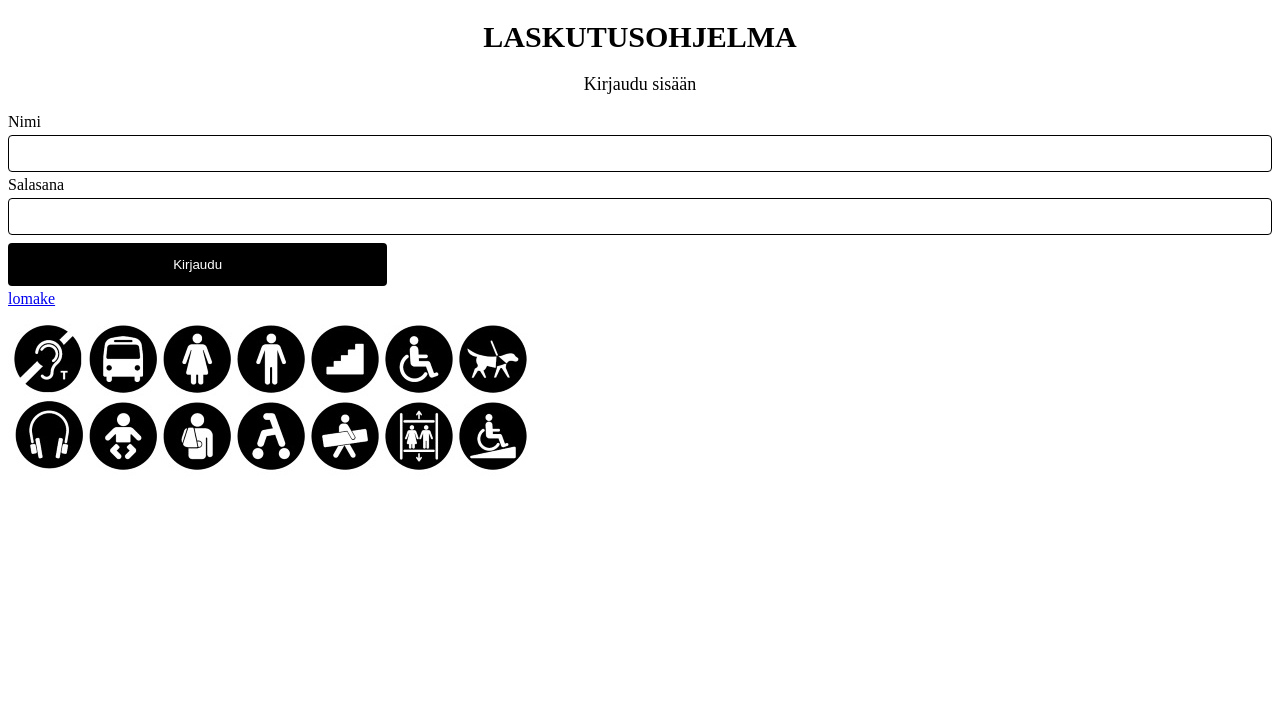
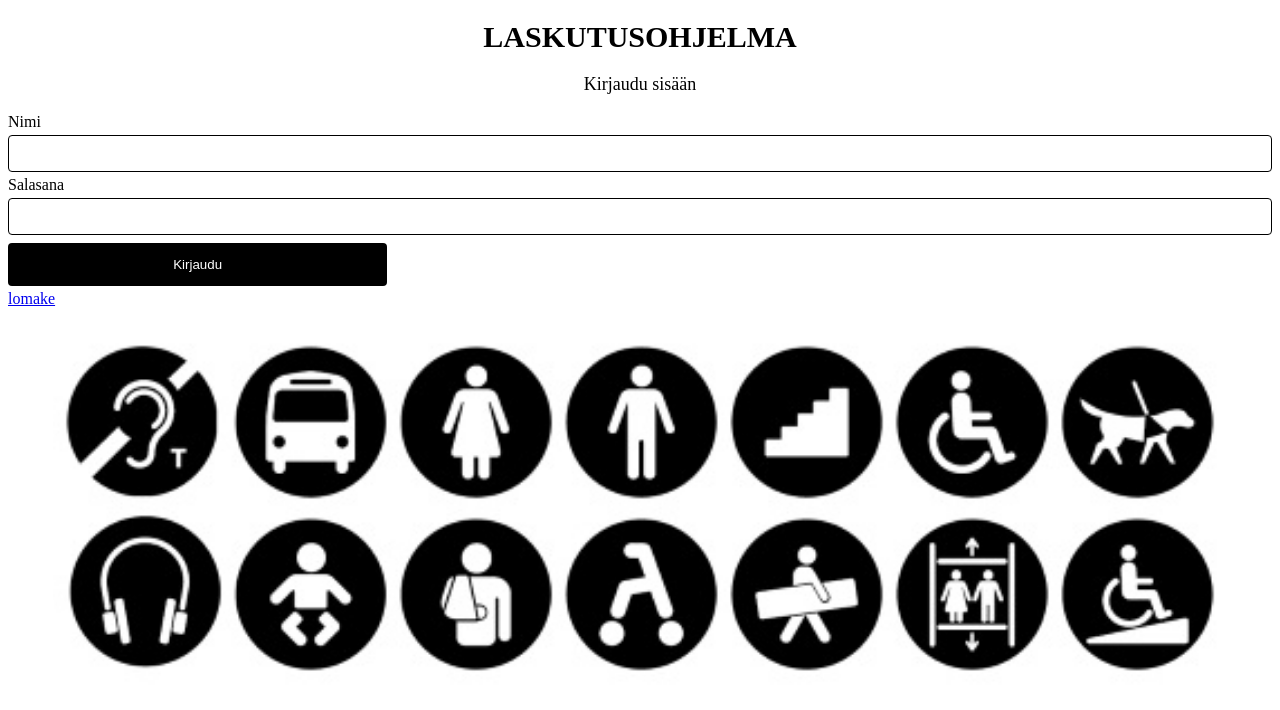
Before and after one commit to NinaVarpa/Laskutustietokanta, a PHP site: page / in a window 1280 px wide. Shown: the top 710 px of the page. Run offline with PHP 8.4, Linux system fonts and the light colour scheme.

Commit message:
20221004

```diff
--- a/index.html
+++ b/index.html
@@ -15,7 +15,7 @@
           <input class="lomaketieto"type="submit"value="Kirjaudu">
         </form>
   <a href="lomake.html"> lomake</a><br>
-  <img src ="este merkit.jpg"/>
+  <img src ="este merkit.jpg" class="estemerkit"/>
    </div>
 
   </Body>
--- a/laskutus.css
+++ b/laskutus.css
@@ -58,3 +58,9 @@ h1 {
   font-size: 12px;
   text-align: center;
 }
+.estemerkit{
+  height:50vh;
+  margin-left:auto;
+  margin-right: auto;
+  display: block;
+}
--- a/lomake.html
+++ b/lomake.html
@@ -45,5 +45,6 @@
            "Viitenumero"><br>
          <input class="laheta"type="submit"value="Lähetä">
        </form>
+        <a href="tulostus.html"> lähetä</a><br>
 
 </html>
--- /dev/null
+++ b/tulostus.css
@@ -0,0 +1,6 @@
+.lasku{
+  height: 100px;
+  margin-left:auto;
+  margin-right: auto;
+  display: block;
+}
```
Also changed, not shown: tulostus.html (added, +13 -0 lines), lasku.jpg (added).
